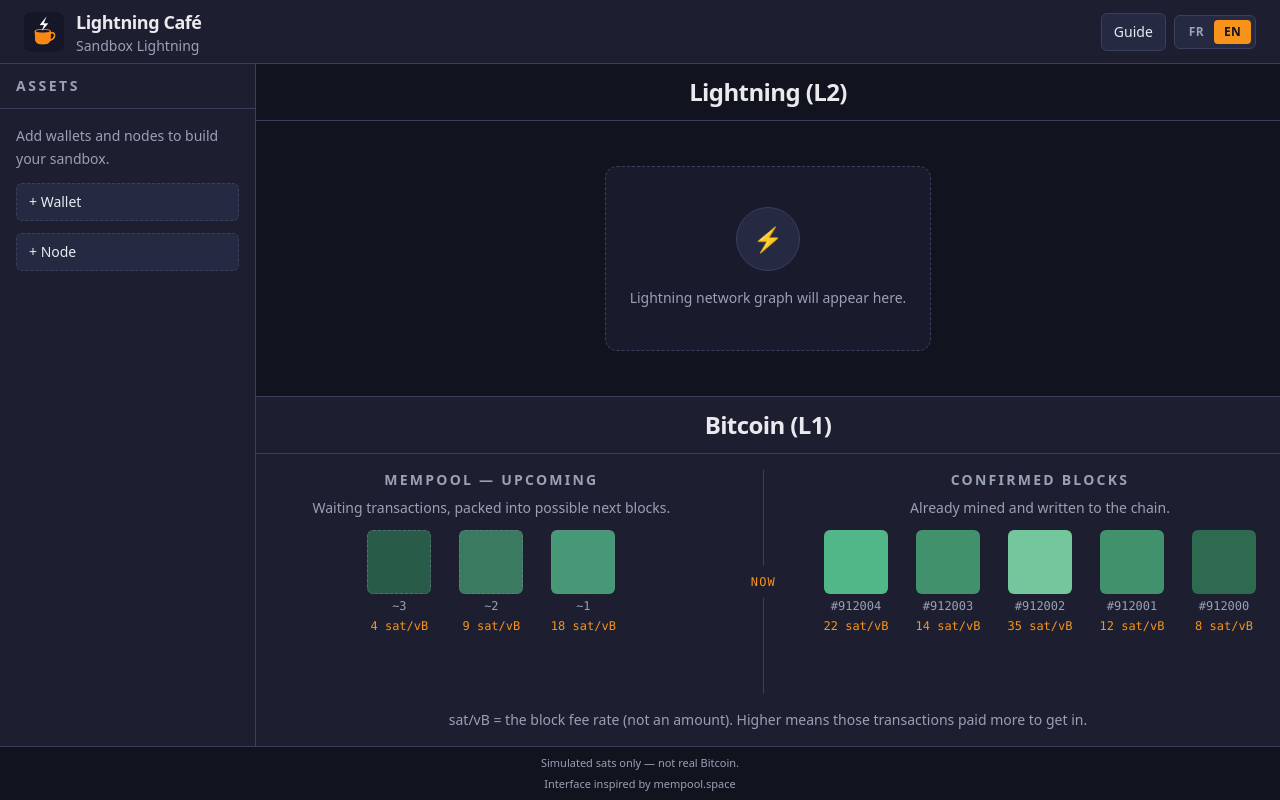
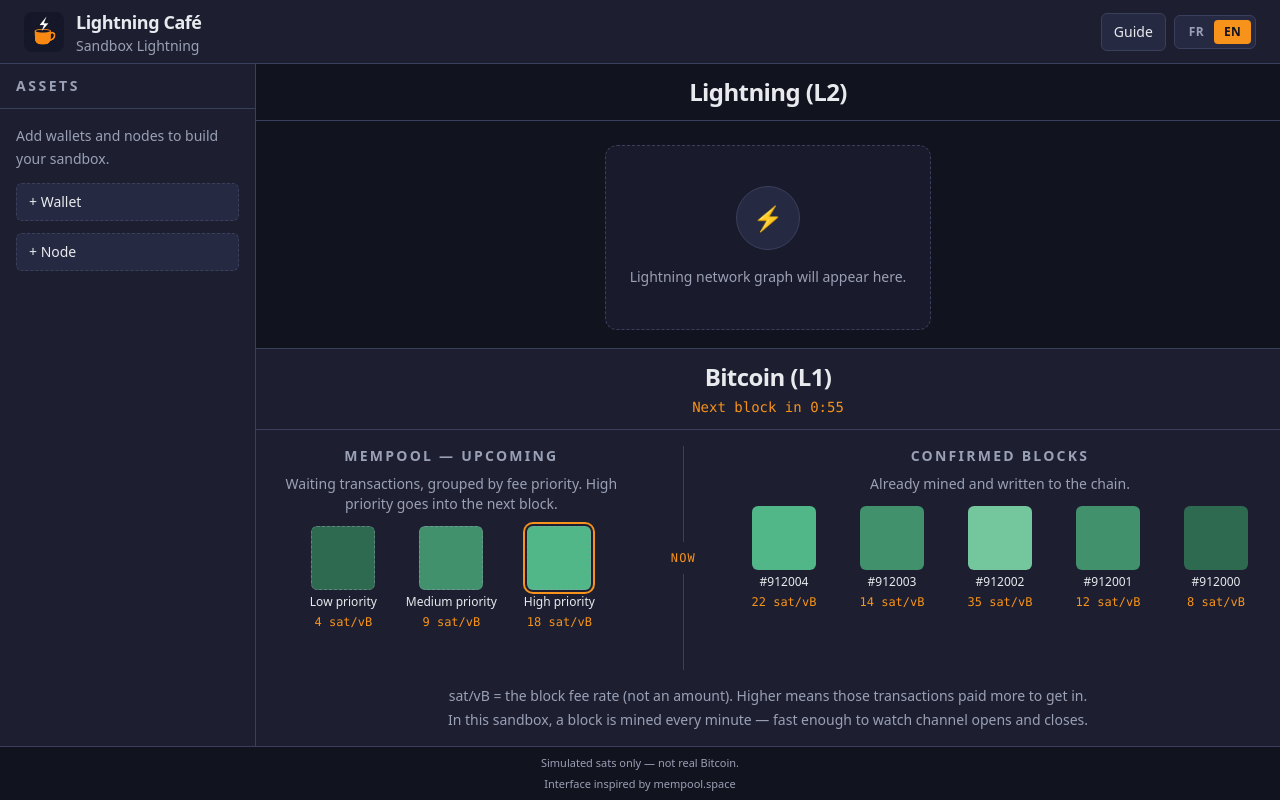
Before and after one commit to g1llez/lightning-cafe, a React (Vite) app: page / in a window 1280 px wide. Built offline with nearby package versions, Linux system fonts and the light colour scheme.

Commit message:
Animate L1 at one block per minute and label mempool blocks by fee priority.

```diff
--- a/src/components/BitcoinLayer.tsx
+++ b/src/components/BitcoinLayer.tsx
@@ -1,47 +1,64 @@
+import { useEffect, useState } from 'react'
 import { useTranslation } from 'react-i18next'
+import {
+  BLOCK_INTERVAL_SECONDS,
+  createInitialChain,
+  formatCountdown,
+  mineBlock,
+  nextLowFeeRate,
+  toneForFee,
+  type ConfirmedBlock,
+  type Priority,
+  type ProjectedBlock,
+} from '../simulation/chain'
 
-type ChainBlock = {
+type BlockTileProps = {
   label: string
   feeRate: number
-  tone: string
+  upcoming?: boolean
+  highlight?: boolean
 }
 
-const UPCOMING_BLOCKS: ChainBlock[] = [
-  { label: '~3', feeRate: 4, tone: 'bg-block-low' },
-  { label: '~2', feeRate: 9, tone: 'bg-block-mid' },
-  { label: '~1', feeRate: 18, tone: 'bg-block-high' },
-]
-
-const CONFIRMED_BLOCKS: ChainBlock[] = [
-  { label: '#912004', feeRate: 22, tone: 'bg-block-high' },
-  { label: '#912003', feeRate: 14, tone: 'bg-block-mid' },
-  { label: '#912002', feeRate: 35, tone: 'bg-block-hot' },
-  { label: '#912001', feeRate: 12, tone: 'bg-block-mid' },
-  { label: '#912000', feeRate: 8, tone: 'bg-block-low' },
-]
-
-type BlockTileProps = {
-  block: ChainBlock
-  upcoming?: boolean
-}
-
-function BlockTile({ block, upcoming = false }: BlockTileProps) {
+function BlockTile({ label, feeRate, upcoming = false, highlight = false }: BlockTileProps) {
   return (
-    <div className="flex w-20 shrink-0 flex-col items-center gap-1">
+    <div className="flex w-24 shrink-0 flex-col items-center gap-1">
       <div
-        className={`h-16 w-16 rounded-md ${block.tone} ${
-          upcoming ? 'border border-dashed border-text-muted/50 opacity-80' : ''
-        }`}
-        title={`${block.label} · ${block.feeRate} sat/vB`}
+        className={`h-16 w-16 rounded-md ${toneForFee(feeRate)} ${
+          upcoming ? 'border border-dashed border-text-muted/50' : ''
+        } ${highlight ? 'ring-2 ring-accent ring-offset-2 ring-offset-bg-secondary' : ''}`}
+        title={`${label} · ${feeRate} sat/vB`}
       />
-      <span className="font-mono text-xs text-text-muted">{block.label}</span>
-      <span className="font-mono text-xs text-accent">{block.feeRate} sat/vB</span>
+      <span className="text-center text-xs font-medium text-text-primary">{label}</span>
+      <span className="font-mono text-xs text-accent">{feeRate} sat/vB</span>
     </div>
   )
 }
 
 export function BitcoinLayer() {
   const { t } = useTranslation()
+  const [chain, setChain] = useState(createInitialChain)
+  const [secondsLeft, setSecondsLeft] = useState(BLOCK_INTERVAL_SECONDS)
+
+  useEffect(() => {
+    const timer = window.setInterval(() => {
+      setSecondsLeft((current) => current - 1)
+    }, 1000)
+
+    return () => window.clearInterval(timer)
+  }, [])
+
+  useEffect(() => {
+    if (secondsLeft > 0) {
+      return
+    }
+
+    setChain((current) => mineBlock(current, nextLowFeeRate()))
+    setSecondsLeft(BLOCK_INTERVAL_SECONDS)
+  }, [secondsLeft])
+
+  function priorityLabel(priority: Priority) {
+    return t(`layers.priority.${priority}`)
+  }
 
   return (
     <section className="shrink-0 border-t border-border bg-bg-secondary">
@@ -49,6 +66,9 @@ export function BitcoinLayer() {
         <h2 className="text-center text-xl font-semibold tracking-tight text-text-primary md:text-2xl">
           {t('layers.bitcoin')}
         </h2>
+        <p className="mt-1 text-center font-mono text-sm text-accent">
+          {t('layers.nextBlockIn', { time: formatCountdown(secondsLeft) })}
+        </p>
       </div>
 
       <div className="flex flex-col items-center px-4 py-4">
@@ -59,16 +79,19 @@ export function BitcoinLayer() {
             </p>
             <p className="mb-3 text-center text-sm text-text-muted">{t('layers.mempoolHint')}</p>
             <div className="flex items-center justify-center gap-3">
-              {UPCOMING_BLOCKS.map((block) => (
-                <BlockTile key={block.label} block={block} upcoming />
+              {chain.upcoming.map((block: ProjectedBlock) => (
+                <BlockTile
+                  key={block.id}
+                  label={priorityLabel(block.priority)}
+                  feeRate={block.feeRate}
+                  upcoming
+                  highlight={block.priority === 'high'}
+                />
               ))}
             </div>
           </div>
 
-          <div
-            className="flex items-center justify-center md:min-h-[132px] md:flex-col md:px-4"
-            aria-hidden="true"
-          >
+          <div className="flex items-center justify-center md:min-h-[132px] md:flex-col md:px-4">
             <div className="h-px w-24 bg-border md:h-24 md:w-px" />
             <span className="px-2 font-mono text-xs uppercase tracking-widest text-accent md:py-2">
               {t('layers.now')}
@@ -82,14 +105,15 @@ export function BitcoinLayer() {
             </p>
             <p className="mb-3 text-center text-sm text-text-muted">{t('layers.confirmedHint')}</p>
             <div className="flex items-center justify-center gap-3 overflow-x-auto pb-1">
-              {CONFIRMED_BLOCKS.map((block) => (
-                <BlockTile key={block.label} block={block} />
+              {chain.confirmed.map((block: ConfirmedBlock) => (
+                <BlockTile key={block.id} label={`#${block.height}`} feeRate={block.feeRate} />
               ))}
             </div>
           </div>
         </div>
 
         <p className="mt-4 text-center text-sm text-text-muted">{t('layers.feeHint')}</p>
+        <p className="mt-1 text-center text-sm text-text-muted">{t('layers.blockIntervalHint')}</p>
       </div>
     </section>
   )
--- a/src/i18n/locales/en.json
+++ b/src/i18n/locales/en.json
@@ -21,11 +21,18 @@
     "bitcoin": "Bitcoin (L1)",
     "lightningPlaceholder": "Lightning network graph will appear here.",
     "mempool": "Mempool — upcoming",
-    "mempoolHint": "Waiting transactions, packed into possible next blocks.",
+    "mempoolHint": "Waiting transactions, grouped by fee priority. High priority goes into the next block.",
     "now": "Now",
     "confirmed": "Confirmed blocks",
     "confirmedHint": "Already mined and written to the chain.",
-    "feeHint": "sat/vB = the block fee rate (not an amount). Higher means those transactions paid more to get in."
+    "feeHint": "sat/vB = the block fee rate (not an amount). Higher means those transactions paid more to get in.",
+    "blockIntervalHint": "In this sandbox, a block is mined every minute — fast enough to watch channel opens and closes.",
+    "nextBlockIn": "Next block in {{time}}",
+    "priority": {
+      "high": "High priority",
+      "medium": "Medium priority",
+      "low": "Low priority"
+    }
   },
   "footer": {
     "inspired": "Interface inspired by mempool.space"
--- a/src/i18n/locales/fr.json
+++ b/src/i18n/locales/fr.json
@@ -21,11 +21,18 @@
     "bitcoin": "Bitcoin (L1)",
     "lightningPlaceholder": "Le graphe du réseau Lightning apparaîtra ici.",
     "mempool": "Mempool — à venir",
-    "mempoolHint": "Transactions en attente, regroupées en prochains blocs possibles.",
+    "mempoolHint": "Transactions en attente, groupées par priorité de frais. La priorité haute sera dans le prochain bloc.",
     "now": "Maintenant",
     "confirmed": "Blocs confirmés",
     "confirmedHint": "Déjà minés et inscrits dans la chaîne.",
-    "feeHint": "sat/vB = taux de frais du bloc (pas un montant). Plus le chiffre est haut, plus ces transactions ont payé cher pour entrer."
+    "feeHint": "sat/vB = taux de frais du bloc (pas un montant). Plus le chiffre est haut, plus ces transactions ont payé cher pour entrer.",
+    "blockIntervalHint": "Dans ce sandbox, un bloc est miné chaque minute — assez vite pour voir ouvrir et fermer des canaux.",
+    "nextBlockIn": "Prochain bloc dans {{time}}",
+    "priority": {
+      "high": "Priorité haute",
+      "medium": "Priorité moyenne",
+      "low": "Priorité basse"
+    }
   },
   "footer": {
     "inspired": "Interface inspirée de mempool.space"
--- /dev/null
+++ b/src/simulation/chain.ts
@@ -0,0 +1,90 @@
+export const BLOCK_INTERVAL_SECONDS = 60
+export const MAX_CONFIRMED_BLOCKS = 5
+
+export type Priority = 'low' | 'medium' | 'high'
+
+export type ProjectedBlock = {
+  id: string
+  priority: Priority
+  feeRate: number
+}
+
+export type ConfirmedBlock = {
+  id: string
+  height: number
+  feeRate: number
+}
+
+export type ChainState = {
+  nextHeight: number
+  nextId: number
+  upcoming: ProjectedBlock[]
+  confirmed: ConfirmedBlock[]
+}
+
+export function toneForFee(feeRate: number): string {
+  if (feeRate >= 30) {
+    return 'bg-block-hot'
+  }
+  if (feeRate >= 16) {
+    return 'bg-block-high'
+  }
+  if (feeRate >= 9) {
+    return 'bg-block-mid'
+  }
+  return 'bg-block-low'
+}
+
+export function createInitialChain(): ChainState {
+  return {
+    nextHeight: 912_005,
+    nextId: 1,
+    upcoming: [
+      { id: 'u-low', priority: 'low', feeRate: 4 },
+      { id: 'u-med', priority: 'medium', feeRate: 9 },
+      { id: 'u-high', priority: 'high', feeRate: 18 },
+    ],
+    confirmed: [
+      { id: 'c-912004', height: 912_004, feeRate: 22 },
+      { id: 'c-912003', height: 912_003, feeRate: 14 },
+      { id: 'c-912002', height: 912_002, feeRate: 35 },
+      { id: 'c-912001', height: 912_001, feeRate: 12 },
+      { id: 'c-912000', height: 912_000, feeRate: 8 },
+    ],
+  }
+}
+
+export function nextLowFeeRate(random = Math.random): number {
+  return 3 + Math.floor(random() * 6)
+}
+
+export function mineBlock(state: ChainState, incomingFeeRate: number): ChainState {
+  const high = state.upcoming.find((block) => block.priority === 'high')
+  const medium = state.upcoming.find((block) => block.priority === 'medium')
+  const low = state.upcoming.find((block) => block.priority === 'low')
+
+  if (!high || !medium || !low) {
+    throw new Error('Upcoming mempool must contain low, medium and high blocks')
+  }
+
+  return {
+    nextHeight: state.nextHeight + 1,
+    nextId: state.nextId + 1,
+    confirmed: [
+      { id: high.id, height: state.nextHeight, feeRate: high.feeRate },
+      ...state.confirmed,
+    ].slice(0, MAX_CONFIRMED_BLOCKS),
+    upcoming: [
+      { id: `u-${state.nextId}`, priority: 'low', feeRate: incomingFeeRate },
+      { ...low, priority: 'medium' },
+      { ...medium, priority: 'high' },
+    ],
+  }
+}
+
+export function formatCountdown(seconds: number): string {
+  const clamped = Math.max(0, seconds)
+  const minutes = Math.floor(clamped / 60)
+  const rest = clamped % 60
+  return `${minutes}:${rest.toString().padStart(2, '0')}`
+}
```
Also changed, not shown: 2 other files (tests, documents, lock files or other folders).
